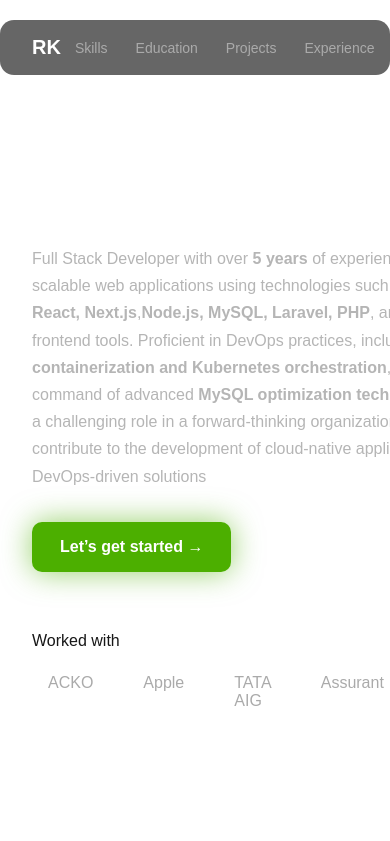
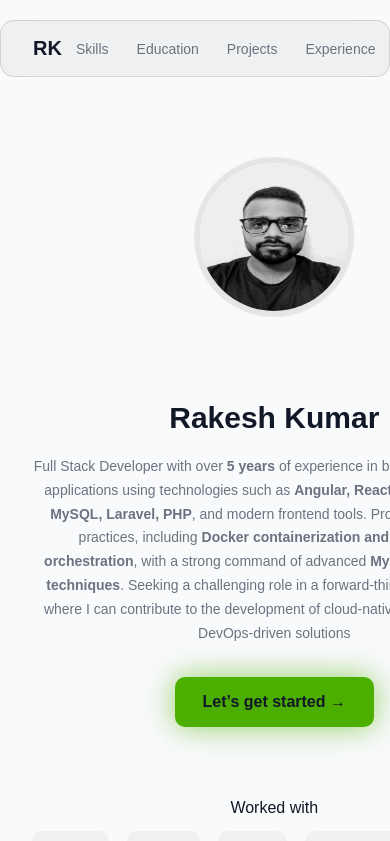
Before and after one commit to rakeshbroy/portfolio, a Next.js app: page / in a window 390 px wide. Shown: the top 841 px of the page. Built offline with nearby package versions, Linux system fonts and the light colour scheme.

Commit message:
Support for light and dark theme Add screen responsive support

```diff
--- a/styles/Home.module.css
+++ b/styles/Home.module.css
@@ -9,7 +9,9 @@
   display: flex;
   justify-content: space-between;
   align-items: center;
-  background: rgba(0, 0, 0, 0.6);
+  background: var(--bg-glass);
+  color: var(--text-main);
+  border: 1px solid var(--border-subtle);
   backdrop-filter: blur(14px);
   border-radius: 14px;
 }
@@ -17,7 +19,7 @@
 .logo {
   font-size: 20px;
   font-weight: 700;
-  color: #fff;
+  color: var(--text-main);
 }
 
 .nav {
@@ -27,17 +29,17 @@
 .navLink {
   margin: 0 14px;
   font-size: 14px;
-  color: #aaa;
+  color: var(--text-soft);
   cursor: pointer;
 }
 
 .navLink:hover {
-  color: #fff;
+  color: var(--text-main);
 }
 
 .socials a {
   margin-left: 14px;
-  color: #aaa;
+  color: var(--text-soft);
 }
 
 /* HERO */
@@ -52,12 +54,12 @@
 
 .left h1 {
   font-size: 52px;
-  color: #fff;
+  color: var(--text-main);
 }
 
 .subtitle {
   max-width: 540px;
-  color: #b5b5b5;
+  color: var(--text-soft);
   line-height: 1.7;
   margin: 20px 0 32px;
 }
@@ -67,7 +69,7 @@
   padding: 16px 28px;
   background: #4caf00;
   border-radius: 10px;
-  color: #fff;
+  color: var(--text-main);
   font-weight: 600;
   box-shadow: 0 0 30px rgba(76, 175, 0, 0.6);
 }
@@ -84,9 +86,9 @@
 
 .logos div {
   padding: 10px 16px;
-  background: rgba(255, 255, 255, 0.04);
+  background: var(--bg-glass);
   border-radius: 10px;
-  color: #aaa;
+  color: var(--text-soft);
 }
 
 /* AVATAR */
@@ -99,7 +101,7 @@
   width: 320px;
   height: 320px;
   border-radius: 50%;
-  background: radial-gradient(circle, rgba(255,255,255,0.15), transparent 60%);
+  background: radial-gradient(circle, var(--bg-glass-strong), transparent 60%);
   display: flex;
   align-items: center;
   justify-content: center;
@@ -109,7 +111,7 @@
   width: 260px;
   height: 260px;
   border-radius: 50%;
-  border: 6px solid rgba(255,255,255,0.1);
+  border: 6px solid var(--bg-glass-strong);
 }
 
 /* =======================
@@ -125,7 +127,7 @@
 .sectionTitle {
   font-size: 36px;
   margin-bottom: 60px;
-  color: #fff;
+  color: var(--text-main);
 }
 
 /* Timeline wrapper */
@@ -169,18 +171,18 @@
 
 /* Content card */
 .content {
-  background: rgba(255, 255, 255, 0.04);
+  background: var(--bg-glass-strong);
   padding: 26px 28px;
   border-radius: 16px;
-  border: 1px solid rgba(255, 255, 255, 0.08);
-  color: #bbb;
+  border: 1px solid var(--border-subtle);
+  color: var(--text-soft);
   width: 100%;
 }
 
 /* Role + company */
 .content h3 {
   font-size: 18px;
-  color: #fff;
+  color: var(--text-main);
   margin-bottom: 6px;
 }
 
@@ -188,7 +190,7 @@
 .content span {
   display: block;
   font-size: 13px;
-  color: #9ca3af;
+  color: var(--text-soft);
   margin-bottom: 16px;
 }
 
@@ -263,8 +265,8 @@
   inset: 0;
   border-radius: 18px;
   backface-visibility: hidden;
-  background: rgba(255, 255, 255, 0.05);
-  border: 1px solid rgba(255, 255, 255, 0.08);
+  background: var(--bg-glass);
+  border: 1px solid var(--border-subtle);
   display: flex;
   align-items: center;
   justify-content: center;
@@ -278,13 +280,13 @@
 }
 
 .flipFront h3 {
-  color: #fff;
+  color: var(--text-main);
   font-size: 22px;
   margin-bottom: 8px;
 }
 
 .flipFront p {
-  color: #999;
+  color: var(--text-soft);
   font-size: 14px;
 }
 
@@ -301,7 +303,7 @@
   border-radius: 999px;
   font-size: 13px;
   background: rgba(76, 175, 0, 0.18);
-  color: #eaffea;
+  color: var(--text-soft);
   transition: transform 0.25s ease, background 0.25s ease;
 }
 
@@ -334,8 +336,8 @@
   padding: 28px 32px;
   background: linear-gradient(
     90deg,
-    rgba(255, 255, 255, 0.05),
-    rgba(255, 255, 255, 0.02)
+    var(--bg-glass-strong),
+    var(--bg-glass-strong)
   );
   border-radius: 18px;
   border-left: 4px solid #4caf00;
@@ -344,13 +346,13 @@
 /* Left side */
 .educationLeft h3 {
   font-size: 20px;
-  color: #fff;
+  color: var(--text-main);
   margin-bottom: 6px;
 }
 
 .educationLeft p {
   font-size: 14px;
-  color: #aaa;
+  color: var(--text-soft);
 }
 
 /* Right side (year badge) */
@@ -359,7 +361,7 @@
   border-radius: 999px;
   font-size: 14px;
   font-weight: 600;
-  color: #eaffea;
+  color: var(--text-soft);
   background: rgba(76, 175, 0, 0.18);
   box-shadow: 0 0 18px rgba(76, 175, 0, 0.35);
 }
@@ -381,10 +383,10 @@
 }
 
 .projectCard {
-  background: rgba(255, 255, 255, 0.05);
+  background: var(--bg-glass-strong);
   border-radius: 18px;
   padding: 26px;
-  border: 1px solid rgba(255, 255, 255, 0.08);
+  border: 1px solid var(--border-subtle);
   transition: transform 0.3s ease, box-shadow 0.3s ease;
 }
 
@@ -394,12 +396,12 @@
 }
 
 .projectCard h3 {
-  color: #fff;
+  color: var(--text-main);
   margin-bottom: 10px;
 }
 
 .projectCard p {
-  color: #bbb;
+  color: var(--text-soft);
   font-size: 14px;
   line-height: 1.6;
 }
@@ -416,7 +418,7 @@
   border-radius: 999px;
   font-size: 12px;
   background: rgba(76, 175, 0, 0.18);
-  color: #eaffea;
+  color: var(--text-soft);
 }
 
 /* =======================
@@ -439,9 +441,9 @@
   padding: 14px 20px;
   border-radius: 999px;
   font-size: 14px;
-  background: rgba(255, 255, 255, 0.06);
-  border: 1px solid rgba(255, 255, 255, 0.1);
-  color: #e5e7eb;
+  background: var(--bg-glass-strong);
+  border: 1px solid var(--border-subtle);
+  color: var(--text-soft);
 }
 
 /* =======================
@@ -455,23 +457,23 @@
   text-align: center;
   background: linear-gradient(
     180deg,
-    rgba(255, 255, 255, 0.06),
-    rgba(255, 255, 255, 0.02)
+    var(--bg-glass-strong),
+    var(--bg-glass-strong)
   );
   border-radius: 24px;
-  border: 1px solid rgba(255, 255, 255, 0.1);
+  border: 1px solid var(--border-subtle);
 }
 
 .contactTitle {
   font-size: 40px;
-  color: #fff;
+  color: var(--text-main);
   margin-bottom: 20px;
 }
 
 .contactText {
   font-size: 16px;
   line-height: 1.7;
-  color: #bbb;
+  color: var(--text-soft);
   max-width: 600px;
   margin: 0 auto 40px;
 }
@@ -489,8 +491,8 @@
 .resumeButton {
   padding: 16px 30px;
   border-radius: 12px;
-  background: #4caf00;
-  color: #fff;
+  background: var(--accent);
+  color: var(--text-main);
   font-weight: 600;
   text-decoration: none;
   box-shadow: 0 0 35px rgba(76, 175, 0, 0.6);
@@ -507,13 +509,13 @@
   padding: 16px 26px;
   border-radius: 12px;
   text-decoration: none;
-  color: #e5e7eb;
-  border: 1px solid rgba(255, 255, 255, 0.15);
+  color: var(--text-soft);
+  border: 1px solid var(--border-subtle);
   transition: background 0.3s ease;
 }
 
 .contactLink:hover {
-  background: rgba(255, 255, 255, 0.08);
+  background: var(--bg-glass-strong);
 }
 
 /* Social links */
@@ -524,11 +526,97 @@
 }
 
 .contactSocials a {
-  color: #9ca3af;
+  color: var(--text-soft);
   font-size: 14px;
   text-decoration: none;
 }
 
 .contactSocials a:hover {
-  color: #fff;
+  color: var(--text-main);
 }
+
+
+@media (max-width: 1024px) {
+  .hero {
+    grid-template-columns: 1fr 1fr;
+    gap: 32px;
+  }
+
+  .left h1 {
+    font-size: 44px;
+  }
+
+  .avatarGlow {
+    width: 280px;
+    height: 280px;
+  }
+
+  .avatarGlow img {
+    width: 230px;
+    height: 230px;
+  }
+}
+
+@media (max-width: 768px) {
+  .hero {
+    grid-template-columns: 1fr;
+    text-align: center;
+    margin: 60px auto;
+  }
+
+  .right {
+    order: -1; /* image first */
+    margin-bottom: 32px;
+  }
+
+  .left h1 {
+    font-size: 36px;
+  }
+
+  .subtitle {
+    margin-left: auto;
+    margin-right: auto;
+  }
+
+  .cta {
+    margin: 0 auto 32px;
+  }
+
+  .worked {
+    margin-top: 40px;
+  }
+
+  .logos {
+    justify-content: center;
+  }
+
+  .avatarGlow {
+    width: 240px;
+    height: 240px;
+  }
+
+  .avatarGlow img {
+    width: 190px;
+    height: 190px;
+  }
+}
+
+@media (max-width: 480px) {
+  .left h1 {
+    font-size: 30px;
+  }
+
+  .subtitle {
+    font-size: 14px;
+  }
+
+  .avatarGlow {
+    width: 200px;
+    height: 200px;
+  }
+
+  .avatarGlow img {
+    width: 160px;
+    height: 160px;
+  }
+}
--- a/styles/globals.css
+++ b/styles/globals.css
@@ -1,12 +1,30 @@
 :root {
-  --background: #ffffff;
-  --foreground: #171717;
+  /* Light theme (default) */
+  --bg-main: #f9fafb;
+  --bg-glass: rgba(0, 0, 0, 0.04);
+  --bg-glass-strong: rgba(0, 0, 0, 0.08);
+
+  --text-main: #111827;
+  --text-muted: #4b5563;
+  --text-soft: #6b7280;
+
+  --border-subtle: rgba(0, 0, 0, 0.12);
+  --accent: #4caf00;
 }
 
+/* Dark theme override */
 @media (prefers-color-scheme: dark) {
   :root {
-    --background: #0a0a0a;
-    --foreground: #ededed;
+    --bg-main: #0b1120;
+    --bg-glass: rgba(255, 255, 255, 0.05);
+    --bg-glass-strong: rgba(255, 255, 255, 0.08);
+
+    --text-main: #e5e7eb;
+    --text-muted: #9ca3af;
+    --text-soft: #b5b5b5;
+
+    --border-subtle: rgba(255, 255, 255, 0.12);
+    --accent: #4caf00;
   }
 }
 
@@ -18,8 +36,8 @@ body {
 }
 
 body {
-  color: var(--foreground);
-  background: var(--background);
+  background-color: var(--bg-main);
+  color: var(--text-main);
   font-family: Arial, Helvetica, sans-serif;
   -webkit-font-smoothing: antialiased;
   -moz-osx-font-smoothing: grayscale;
```
